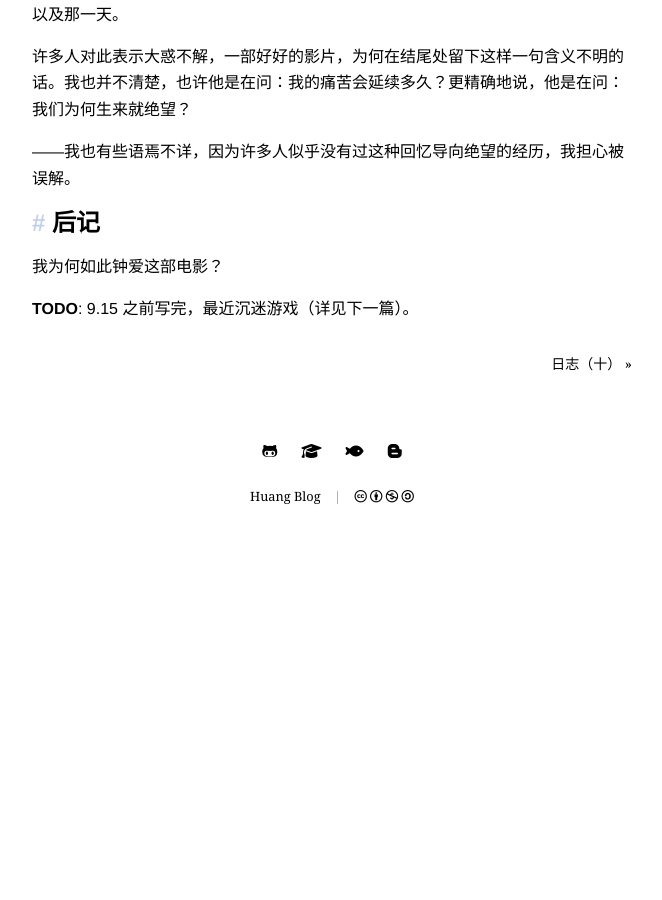
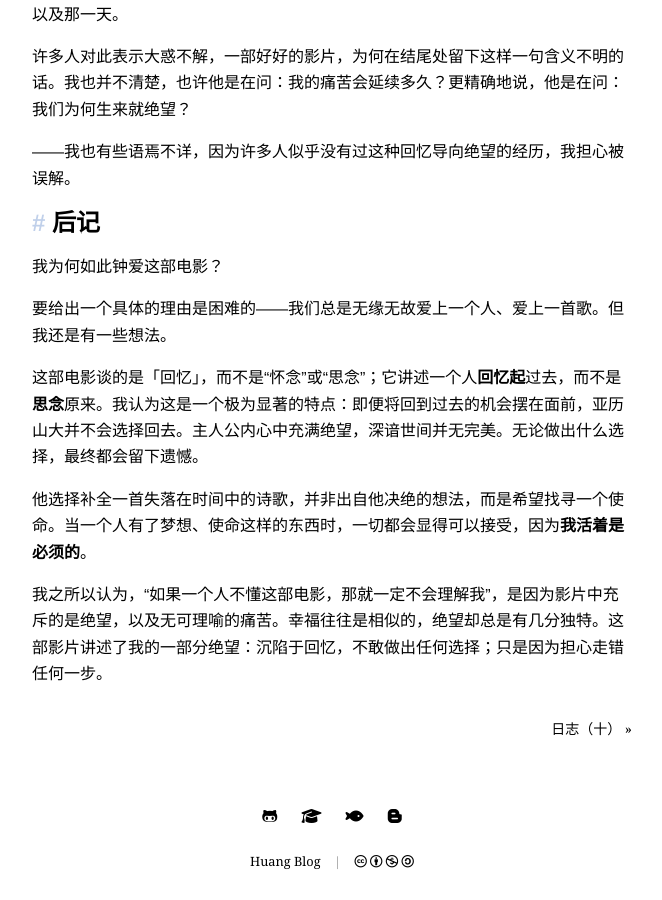
Before and after one commit to huang-feiyu/huang-feiyu.github.io, a Jekyll site: the page built from _posts/2023-09-16-eternity-and-a-day.md, in a window 1280 px wide and 900 px high, scrolled down 7850 px. Shown: the whole window, without its empty margins (308-970 px from the left). Built offline with Jekyll 4.4.1, drawn with Linux system fonts in a browser that asks for light colours; nearby versions of some CDN libraries; before the commit the page ends 8385 px from its top, so only the background shows below that.

Commit message:
post: update `eternity-and-a-day`

```diff
--- a/_posts/2023-09-16-eternity-and-a-day.md
+++ b/_posts/2023-09-16-eternity-and-a-day.md
@@ -111,4 +111,10 @@ description: 永恒的过去，和无比寻常的一日。
 
 我为何如此钟爱这部电影？
 
-**TODO**: 9.15 之前写完，最近沉迷游戏（详见下一篇）。
+要给出一个具体的理由是困难的——我们总是无缘无故爱上一个人、爱上一首歌。但我还是有一些想法。
+
+这部电影谈的是「回忆」，而不是“怀念”或“思念”；它讲述一个人**回忆起**过去，而不是**思念**原来。我认为这是一个极为显著的特点：即便将回到过去的机会摆在面前，亚历山大并不会选择回去。主人公内心中充满绝望，深谙世间并无完美。无论做出什么选择，最终都会留下遗憾。
+
+他选择补全一首失落在时间中的诗歌，并非出自他决绝的想法，而是希望找寻一个使命。当一个人有了梦想、使命这样的东西时，一切都会显得可以接受，因为**我活着是必须的**。
+
+我之所以认为，“如果一个人不懂这部电影，那就一定不会理解我”，是因为影片中充斥的是绝望，以及无可理喻的痛苦。幸福往往是相似的，绝望却总是有几分独特。这部影片讲述了我的一部分绝望：沉陷于回忆，不敢做出任何选择；只是因为担心走错任何一步。
```
